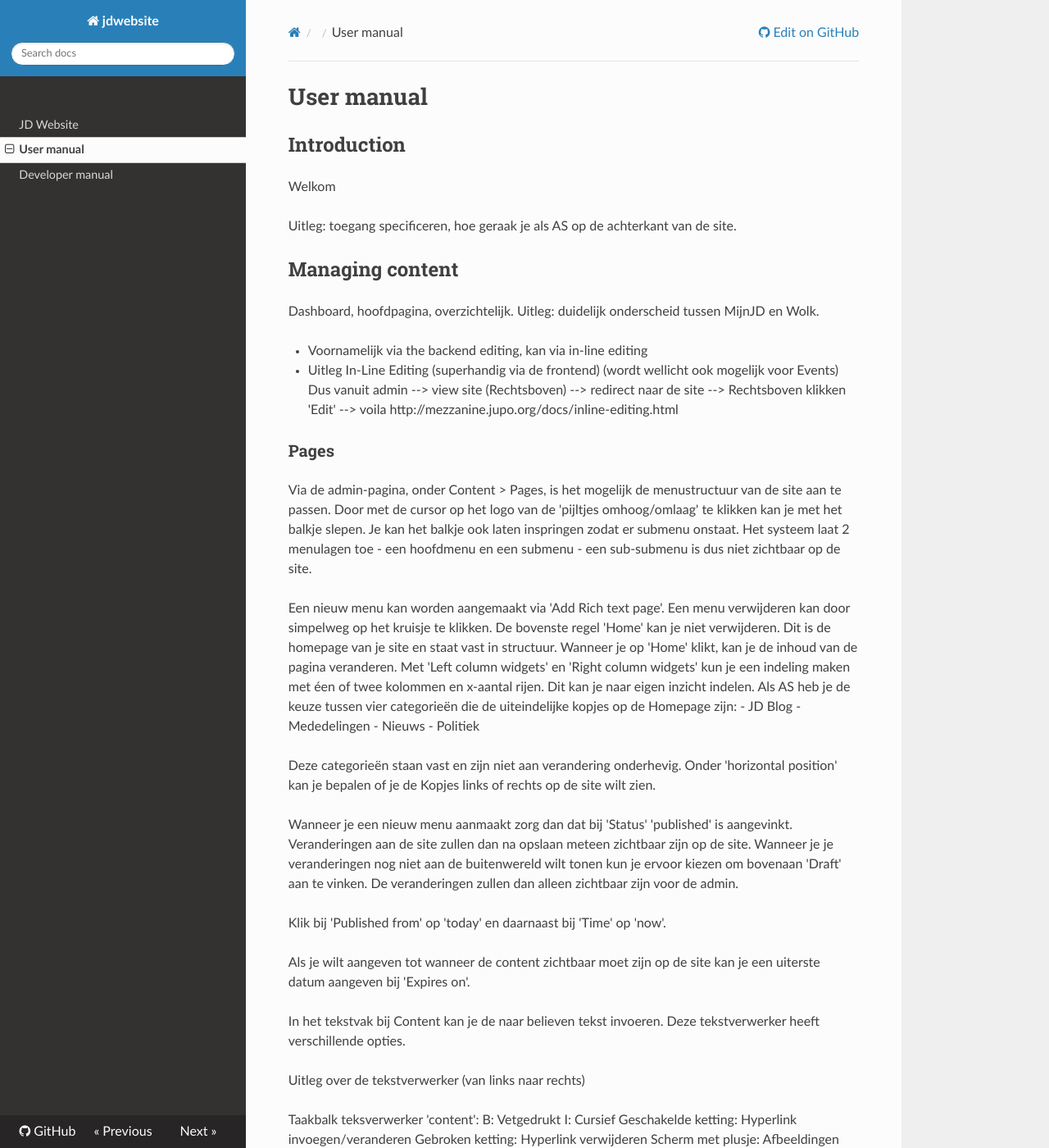
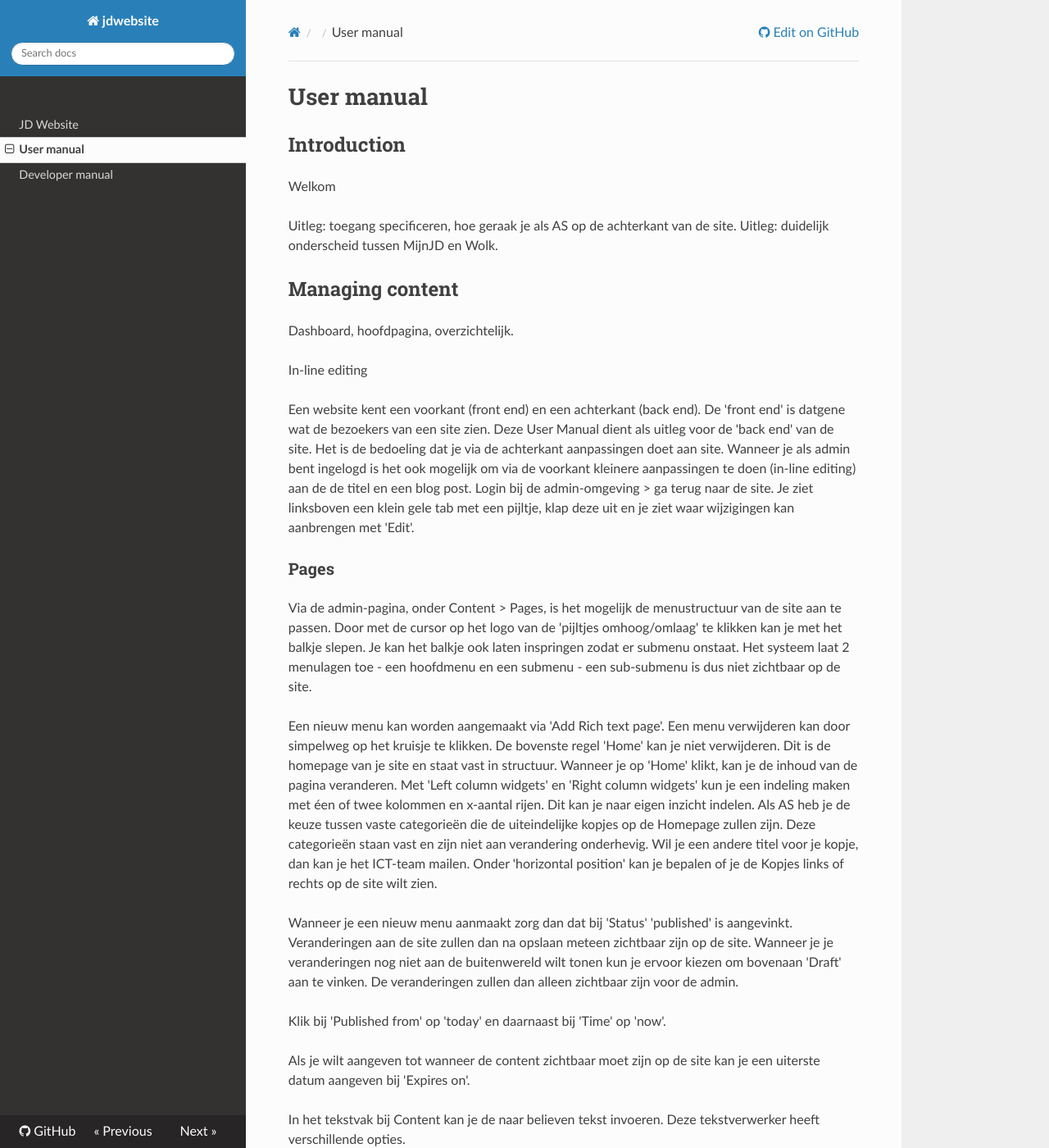
Before and after one commit to jonge-democraten/website, an MkDocs documentation site: the page built from docs/user.md, in a window 1280 px wide and 1400 px high. Shown: the whole window at 82% size. Built offline with MkDocs 1.6.1, drawn with Linux system fonts in a browser that asks for light colours; nearby versions of some CDN libraries; old or Windows-style settings are respelled for this version of MkDocs; some of the changed text lies outside the part shown.

Commit message:
add in-line editing

```diff
--- a/docs/user.md
+++ b/docs/user.md
@@ -5,16 +5,18 @@
 Welkom
 
 Uitleg: toegang specificeren, hoe geraak je als AS op de achterkant van de site.
+Uitleg: duidelijk onderscheid tussen MijnJD en Wolk.
+
+
+
 
 ## Managing content
 
 Dashboard, hoofdpagina, overzichtelijk.
-Uitleg: duidelijk onderscheid tussen MijnJD en Wolk.
 
-- Voornamelijk via the backend editing, kan via in-line editing
-- Uitleg In-Line Editing (superhandig via de frontend) (wordt wellicht ook mogelijk voor Events)
-	Dus vanuit admin --> view site (Rechtsboven) --> redirect naar de site --> Rechtsboven klikken 'Edit' --> voila
-http://mezzanine.jupo.org/docs/inline-editing.html
+In-line editing
+
+Een website kent een voorkant (front end) en een achterkant (back end). De 'front end' is datgene wat de bezoekers van een site zien. Deze User Manual dient als uitleg voor de 'back end' van de site. Het is de bedoeling dat je via de achterkant aanpassingen doet aan site. Wanneer je als admin bent ingelogd is het ook mogelijk om via de voorkant kleinere aanpassingen te doen (in-line editing) aan de de titel en een blog post. Login bij de admin-omgeving > ga terug naar de site. Je ziet linksboven een klein gele tab met een pijltje, klap deze uit en je ziet waar wijzigingen kan aanbrengen met 'Edit'.
 
 ### Pages
 
@@ -22,13 +24,9 @@ Via de admin-pagina, onder Content > Pages, is het mogelijk de menustructuur van
 
 Een nieuw menu kan worden aangemaakt via 'Add Rich text page'. Een menu verwijderen kan door simpelweg op het kruisje te klikken. De bovenste regel 'Home' kan je niet verwijderen. Dit is de homepage van je site en staat vast in structuur. Wanneer je op 'Home' klikt, kan je de inhoud van de pagina veranderen.
 Met 'Left column widgets' en 'Right column widgets' kun je een indeling maken met éen of twee kolommen en x-aantal rijen. Dit kan je naar eigen inzicht indelen.
-Als AS heb je de keuze tussen vier categorieën die de uiteindelijke kopjes op de Homepage zijn:
-- JD Blog
-- Mededelingen
-- Nieuws
-- Politiek
-
-Deze categorieën staan vast en zijn niet aan verandering onderhevig. Onder 'horizontal position' kan je bepalen of je de Kopjes links of rechts op de site wilt zien.
+Als AS heb je de keuze tussen vaste categorieën die de uiteindelijke kopjes op de Homepage zullen zijn.
+Deze categorieën staan vast en zijn niet aan verandering onderhevig. Wil je een andere titel voor je kopje, dan kan je het ICT-team mailen.
+Onder 'horizontal position' kan je bepalen of je de Kopjes links of rechts op de site wilt zien.
 
 Wanneer je een nieuw menu aanmaakt zorg dan dat bij 'Status' 'published' is aangevinkt. Veranderingen aan de site zullen dan na opslaan meteen zichtbaar zijn op de site. Wanneer je je veranderingen nog niet aan de buitenwereld wilt tonen kun je ervoor kiezen om bovenaan 'Draft' aan te vinken. De veranderingen zullen dan alleen zichtbaar zijn voor de admin.
 
@@ -60,8 +58,6 @@ Venster: Fullscreen (handig!)
 
 Hyperlink invoegen
 Het invoegen van een hyperlink kan als volgt: selecteer de tekst waarvan je een link wilt maken, klik vervolgens op de het icoontje van de kettingschakel in de tekstverwerkersbalk. Vul de URL Link in bij 'General Properties' en  klik op Update. Wil je de link weer verwijderen kan dit door op 'Unlink' te klikken.
-
-
 
 Afbeelding
 
@@ -103,8 +99,8 @@ Vervolgens kan je gebruiker een bevestigingsmail toesturen (optioneel), vul hier
 Uiteindelijk kan je onderaan het formulier indelen via 'fields', dit kun je naar eigen inzicht doen.
 
 
+Add Link
 
-<b>Add Link</b>
 Via deze optie is het mogelijk om van een menu een link te maken naar een andere URL.
 Content > Pages > Add Link
 
@@ -116,14 +112,16 @@ Blog aanmaken
 
 - Een blog kan je aan maken door bij de admin-pagina bij Content > Blog posts te klikken.
 - Klik rechtsboven op 'Add blog posts'
-- Vul de Titel, Datum en Categorie in.
-- Indien je dit wilt kun je bij 'Published from/Expires on' de data aangeven wanneer de blog zichtbaar moet zijn op de site. Laat je 'Expires on' leeg, zal de blog niet verdwijnen van de hoofdsite. Besluit je 'Expires on' wel in te stellen, dan zal de blog na deze datum van de site verdwijnen. Als admin van de site kan je wel nog steeds de blog zien, deze zal niet aan de achterkant verdwijnen.
+Vul vervolgens in:
+Title: Naam van het submenu
+Categories: Vink hier de categorie aan waar je Blog bij hoort>>
+Status: 'Published' is automatisch aangevinkt
+Indien je dit wilt kun je bij 'Published from/Expires on' de data aangeven wanneer de blog zichtbaar moet zijn op de site. Laat je 'Expires on' leeg, zal de blog niet verdwijnen van de hoofdsite. Besluit je 'Expires on' wel in te stellen, dan zal de blog na deze datum van de site verdwijnen. Als admin van de site kan je wel nog steeds de blog zien, deze zal niet aan de achterkant verdwijnen.
+Content: Plaats hier de tekst van de pagina.
 - Onder de tab 'Other posts' is het mogelijk om links van gerelateerde berichten te plaatsen onder de blog. Dit is optioneel.
 - Onder de tab 'Meta data' is het mogelijk om nog tags toe te voegen onder de blog. Tevens is het hier mogelijk om de URL en  beschrijving aan te passen.
 
-- 'allow comments' is automatisch aangevinkt. Echter laat de JD-site het niet toe om comments onder een blog te plaatsen. Je kan er dus voor kiezen om 'allow comments' niet aan te vinken, dit kan je naar eigen inzicht bepalen. Als je besluit dit te doen zal in het overzicht van de blogs op de site de dode link naar '0 comments' verdwijnen.
-{?} (mogelijk om juist niet automatisch aan te vinken)
-
+- 'allow comments' is automatisch aangevinkt. Echter laat de JD-site het niet toe om comments onder een blog te plaatsen. Je kan er dus voor kiezen om 'allow comments' niet aan te vinken, dit kan je naar eigen inzicht bepalen. Als je besluit dit te doen zal in het overzicht van de blogs op de site de dode link naar '0 comments' verdwijnen. (deze functie zal verdwijnen)
 - Tot slot, klik op 'Save'
 
 Nadat een blog is ingevoerd kan je het als AS nog aanpassen. Dit doe je door onder Content > Blog posts in het overzicht op de desbetreffende blog te klikken. Je komt nu weer in het specificatie venster wat je ook zag toen je de blog aanmaakte. Je kan hier veranderingen doorvoeren. Klik vervolgens wel op 'Save'.
@@ -147,15 +149,15 @@ Om een ellenlange lijst met bestanden te voorkomen kun je de Media Library naar
 Gebruik de Media Library om documenten op te slaan die je op de site wilt plaatsen. Documenten die je voor intern gebruik nodig hebt kun je opslaan op de Wolk.
 
 
-#### Documenten toevoegen
+##### Documenten toevoegen
 
 Het is mogelijk om documenten (bv. HR, Statuten) zelf te plaatsen op de website.
 Ga naar Content > Pages > Add Document Listing
 Vul vervolgens in:
 Title: Naam van het submenu
 Status: 'Published' is automatisch aangevinkt
-Content: Plaats hier de inhoud van de pagina
-Meta Data: Blijf hiervan af.
+Content: Plaats hier de tekst van de pagina
+Meta Data: Onder deze tab is het mogelijk om nog tags toe te voegen bij de Documenten. Tevens is het hier mogelijk om de URL en  beschrijving aan te passen.
 
 Onderaan bij 'Documents' kun je documenten uploaden. Klik hiervoor op het icoontje onder 'Document'. Bestanden die nog niet in de Media Library staan kan je alsnog direct uploaden via de knop rechtsboven. Tekstbestanden die al in de Media Library staan kan je hier selecteren via 'Select' (het blauwe icoontje met pijltje, links vooraan). Op dit moment zie je nog geen verandering; het bestand is echter wél geüpload. Enkele vereiste is nog dat je een beschrijving van het bestand invult bij 'Description'. Deze beschrijving is uiteindelijk ook te zien op de site.
 
```
Also changed, not shown: other parts of docs/user.md (+4 -0 lines).
